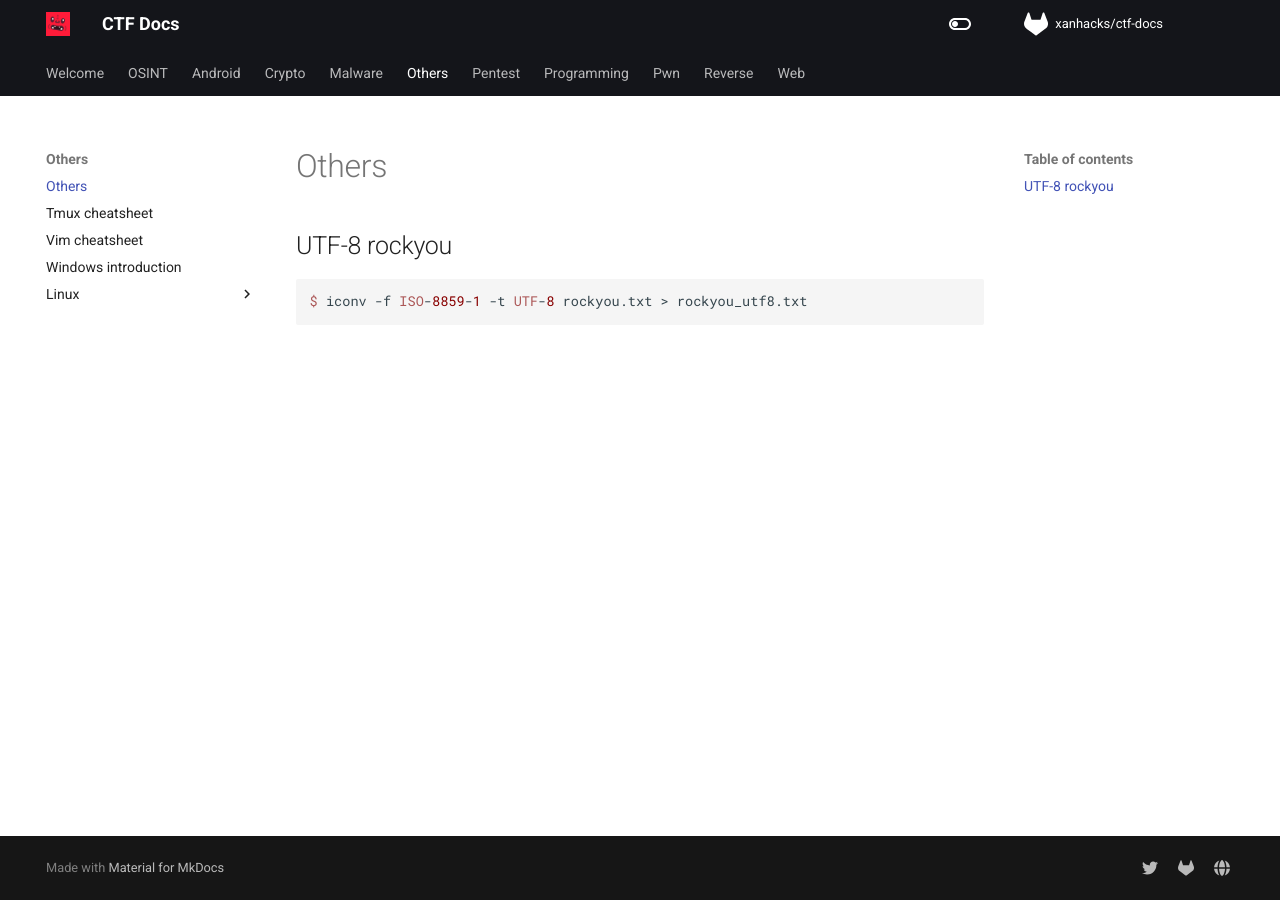
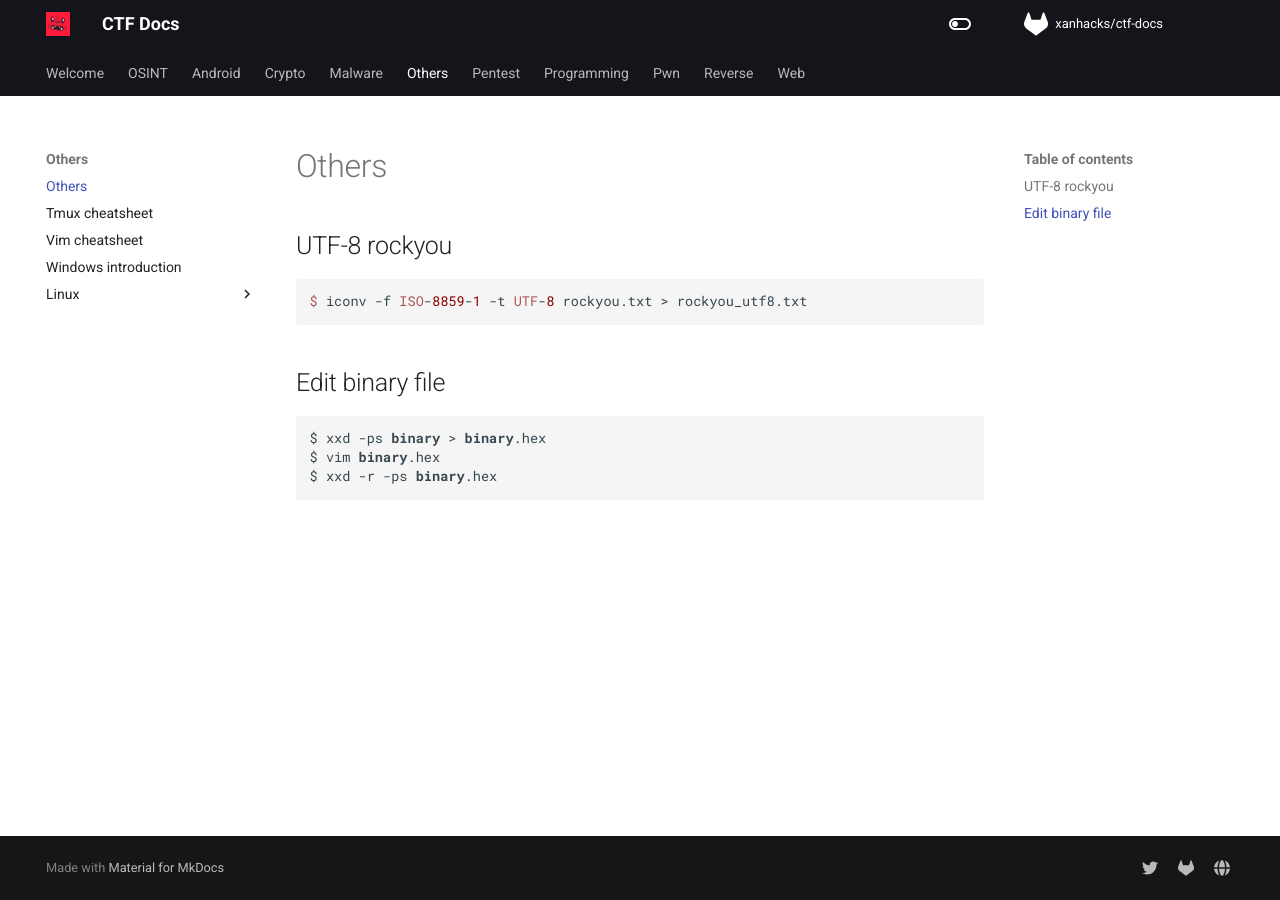
Before and after one commit to xanhacks/ctf-docs, an MkDocs documentation site: the page built from docs/others/others.md, in a window 1280 px wide. Built offline with MkDocs 1.6.1 and Material for MkDocs 9.7.7, drawn with Linux system fonts in a browser that asks for light colours; nearby versions of some CDN libraries; comment, search, counter and statistics services are not loaded.

Commit message:
edit binary

````diff
--- a/docs/others/others.md
+++ b/docs/others/others.md
@@ -10,3 +10,11 @@ description: Others.
 ```bash
 $ iconv -f ISO-8859-1 -t UTF-8 rockyou.txt > rockyou_utf8.txt
 ```
+
+## Edit binary file
+
+```
+$ xxd -ps binary > binary.hex
+$ vim binary.hex
+$ xxd -r -ps binary.hex
+```
````
